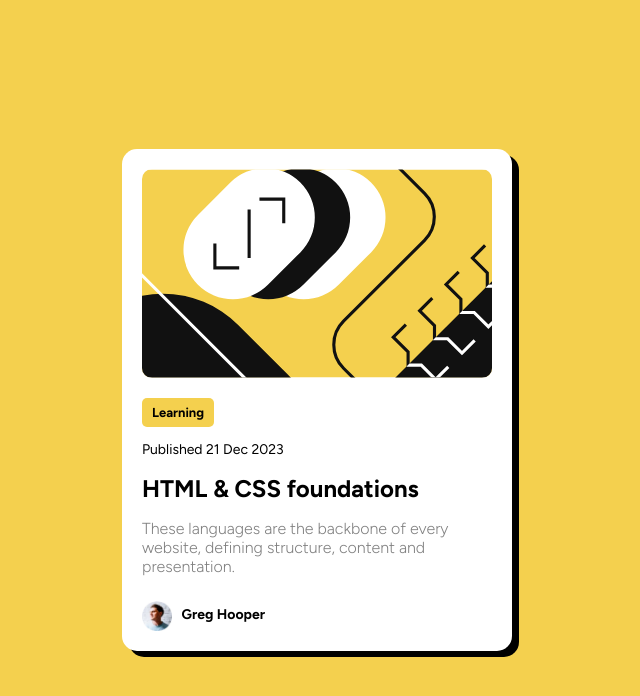
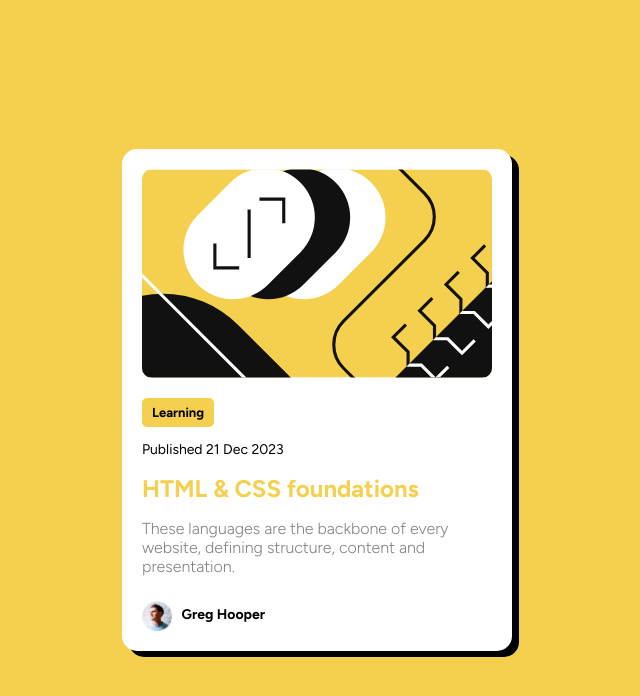
Before and after one commit to Maryp90/Blog-Preview-Card-FrontendMentor, a plain HTML site: page index.html in a window 1280 px wide. In both pictures the pointer is over the element "HTML & CSS foundations". Shown: the whole page, without its empty margins (323-963 px from the left). Drawn offline with Linux system fonts and the light colour scheme.

Commit message:
Added a hover condition to h1

```diff
--- a/styles.css
+++ b/styles.css
@@ -48,6 +48,11 @@ h1 {
     font-size: 24px;
 }
 
+h1:hover {
+    color: #f4d04e;
+    cursor: pointer;
+}
+
 .description {
     color: gray;
     margin: 0 0 20px;
```
